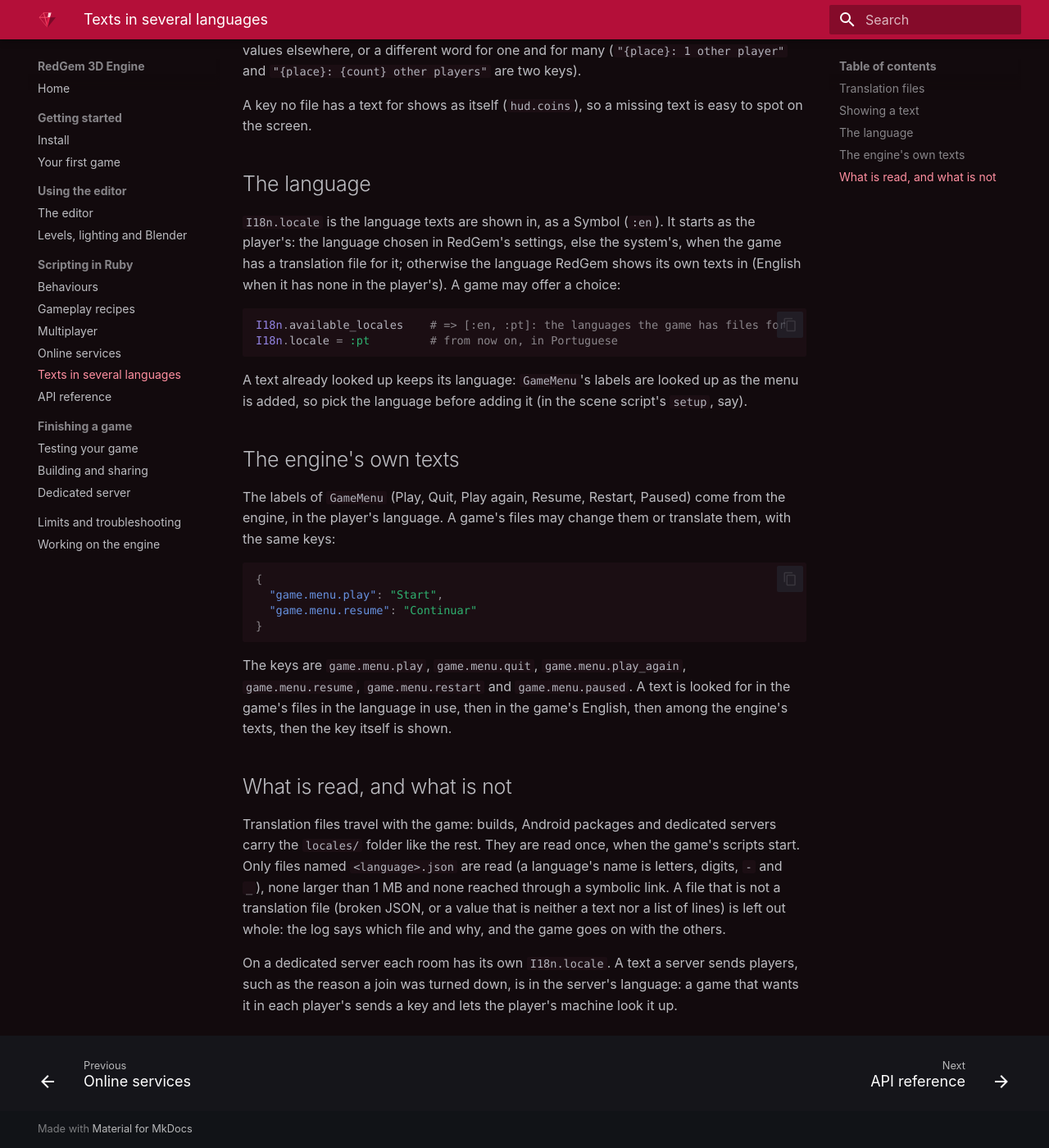
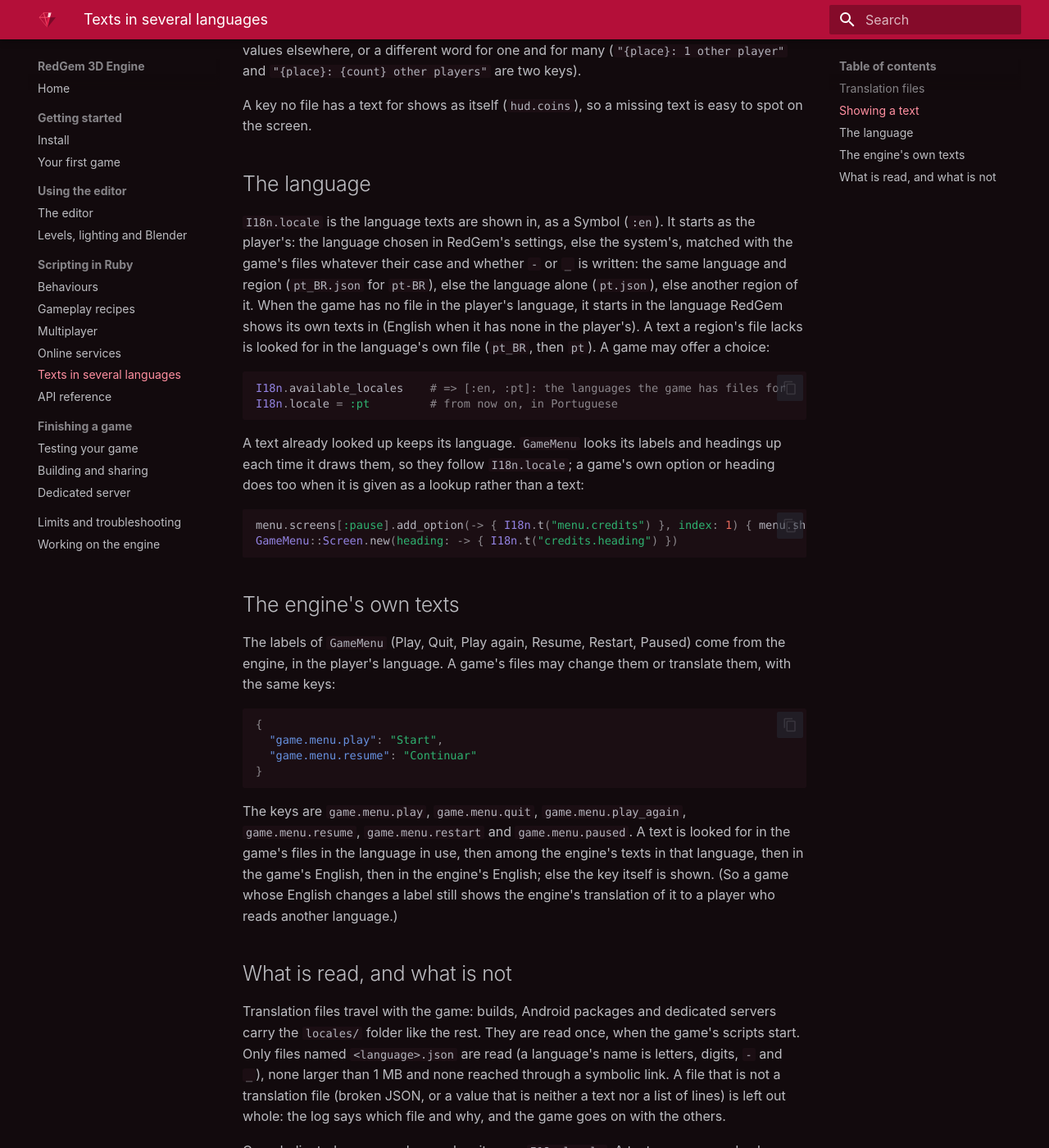
Before and after one commit to carlosdanielpohlod/redgem, an MkDocs documentation site: the page built from docs/scripting/i18n.md, in a window 1280 px wide and 1400 px high, scrolled down 1045 px. Shown: the whole window at 82% size. Built offline with MkDocs 1.6.1 and Material for MkDocs 9.7.7, drawn with Linux system fonts in a browser that asks for light colours.

Commit message:
Look the menus' labels and headings up each time they are shown
GameMenu's labels and the platformer's and the template's own menu texts
are lookups made as they are drawn, so I18n.locale= relabels a menu that
is already there; the no-server notices are looked up when they are
told.

````diff
--- a/docs/scripting/i18n.md
+++ b/docs/scripting/i18n.md
@@ -49,17 +49,26 @@
 ## The language
 
 `I18n.locale` is the language texts are shown in, as a Symbol (`:en`). It starts as the player's:
-the language chosen in RedGem's settings, else the system's, when the game has a translation file
-for it; otherwise the language RedGem shows its own texts in (English when it has none in the
-player's). A game may offer a choice:
+the language chosen in RedGem's settings, else the system's, matched with the game's files
+whatever their case and whether `-` or `_` is written: the same language and region (`pt_BR.json`
+for `pt-BR`), else the language alone (`pt.json`), else another region of it. When the game has
+no file in the player's language, it starts in the language RedGem shows its own texts in
+(English when it has none in the player's). A text a region's file lacks is looked for in the
+language's own file (`pt_BR`, then `pt`). A game may offer a choice:
 
 ```ruby
 I18n.available_locales    # => [:en, :pt]: the languages the game has files for
 I18n.locale = :pt         # from now on, in Portuguese
 ```
 
-A text already looked up keeps its language: `GameMenu`'s labels are looked up as the menu is
-added, so pick the language before adding it (in the scene script's `setup`, say).
+A text already looked up keeps its language. `GameMenu` looks its labels and headings up each
+time it draws them, so they follow `I18n.locale`; a game's own option or heading does too when it
+is given as a lookup rather than a text:
+
+```ruby
+menu.screens[:pause].add_option(-> { I18n.t("menu.credits") }, index: 1) { menu.show(:credits) }
+GameMenu::Screen.new(heading: -> { I18n.t("credits.heading") })
+```
 
 ## The engine's own texts
 
@@ -75,8 +84,9 @@
 
 The keys are `game.menu.play`, `game.menu.quit`, `game.menu.play_again`, `game.menu.resume`,
 `game.menu.restart` and `game.menu.paused`. A text is looked for in the game's files in the
-language in use, then in the game's English, then among the engine's texts, then the key itself
-is shown.
+language in use, then among the engine's texts in that language, then in the game's English, then
+in the engine's English; else the key itself is shown. (So a game whose English changes a label
+still shows the engine's translation of it to a player who reads another language.)
 
 ## What is read, and what is not
 
````
Also changed, not shown: docs/scripting/gameplay.md (+2 -1 lines), 9 other files.
